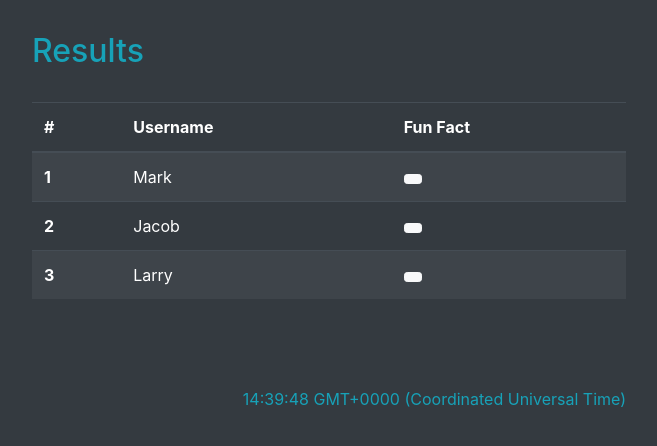
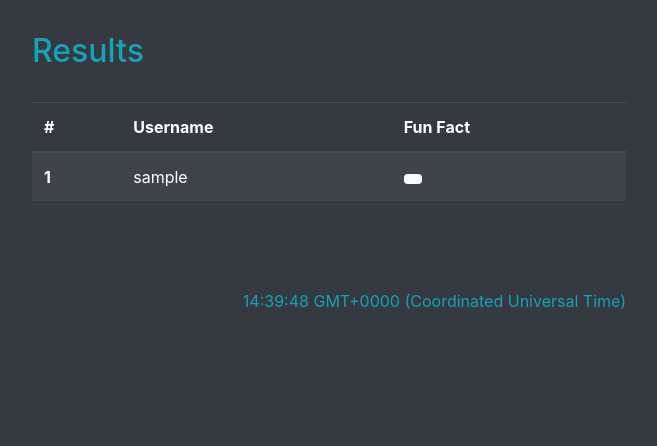
Before and after one commit to nullthefirst/Static2Django, a Django app: page /results/ in a window 1280 px wide. Shown: the top 446 px of the page, without its empty margins (311-968 px from the left). Run offline with Django 3.2, Linux system fonts and the light colour scheme; tables that the repository leaves empty hold one stand-in row (values such as "Sample post"); some libraries are stand-ins or nearby versions.

Commit message:
updated results template

```diff
--- a/templates/pages/results.html
+++ b/templates/pages/results.html
@@ -16,33 +16,17 @@
             </tr>
         </thead>
         <tbody>
+            {% for value in submissions %}
             <tr>
-                <th scope="row">1</th>
-                <td>Mark</td>
+                <th scope="row">{{ value.id }}</th>
+                <td>{{ value.username }}</td>
                 <td class="text-info">
-                    <button type="button" class="btn btn-sm btn-light">
+                    <a class="btn btn-sm btn-light" href="{% url 'fun:result-focus' value.id %}">
                         <i class="text-info lni lni-angle-double-right"></i>
-                    </button>
+                    </a>
                 </td>
             </tr>
-            <tr>
-                <th scope="row">2</th>
-                <td>Jacob</td>
-                <td class="text-info">
-                    <button type="button" class="btn btn-sm btn-light">
-                        <i class="text-info lni lni-angle-double-right"></i>
-                    </button>
-                </td>
-            </tr>
-            <tr>
-                <th scope="row">3</th>
-                <td>Larry</td>
-                <td class="text-info">
-                    <button type="button" class="btn btn-sm btn-light">
-                        <i class="text-info lni lni-angle-double-right"></i>
-                    </button>
-                </td>
-            </tr>
+            {% endfor %}
         </tbody>
     </table>
 
```
